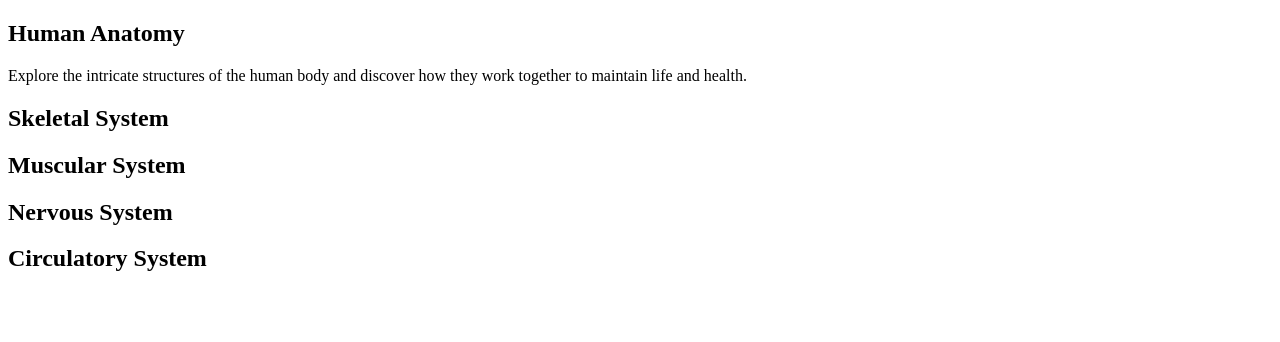
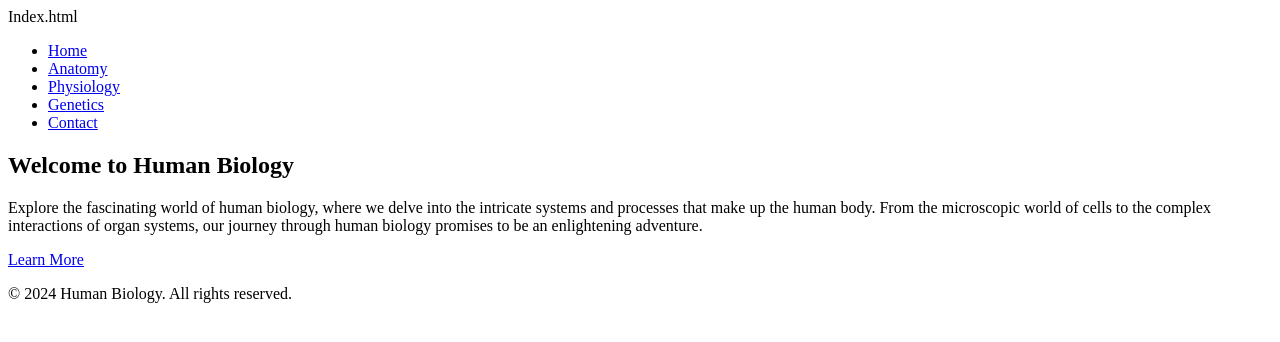
Before and after one commit to Gadaolana/gada-olana-website, a plain HTML site: page index.html in a window 1280 px wide. Drawn offline with Linux system fonts and the light colour scheme.

Commit message:
forgot to fix somthing

```diff
--- a/index.html
+++ b/index.html
@@ -1,38 +1,40 @@
+Index.html
 <!DOCTYPE html>
 <html lang="en">
 <head>
-    <!-- ... existing head content ... -->
+    <meta charset="UTF-8">
+    <meta name="viewport" content="width=device-width, initial-scale=1.0">
+    <title>Human Biology</title>
+    <link rel="stylesheet" href="styles.css">
+    <link href="https://fonts.googleapis.com/css2?family=Playfair+Display:wght@400;700&family=Montserrat:wght@300;400;700&display=swap" rel="stylesheet">
 </head>
 <body>
-    <!-- ... existing design elements and header ... -->
+    <div class="design-element"></div>
+    <div class="design-element"></div>
+    <div class="design-element"></div>
+
+    <header>
+        <nav>
+            <ul>
+                <li><a href="index.html" class="animated-button">Home</a></li>
+                <li><a href="anatomy.html" class="animated-button">Anatomy</a></li>
+                <li><a href="physiology.html" class="animated-button">Physiology</a></li>
+                <li><a href="genetics.html" class="animated-button">Genetics</a></li>
+                <li><a href="contact.html" class="animated-button">Contact</a></li>
+            </ul>
+        </nav>
+    </header>
 
     <main>
-        <section id="overview">
-            <h1 class="new_title">Human Anatomy</h1>
-            <p>Explore the intricate structures of the human body and discover how they work together to maintain life and health.</p>
-        </section>
-
-        <section id="skeletal">
-            <h2 class="new_title">Skeletal System</h2>
-            <!-- ... existing content ... -->
-        </section>
-
-        <section id="muscular">
-            <h2 class="new_title">Muscular System</h2>
-            <!-- ... existing content ... -->
-        </section>
-
-        <section id="nervous">
-            <h2 class="new_title">Nervous System</h2>
-            <!-- ... existing content ... -->
-        </section>
-
-        <section id="circulatory">
-            <h2 class="new_title">Circulatory System</h2>
-            <!-- ... existing content ... -->
+        <section id="home">
+            <h1>Welcome to Human Biology</h1>
+            <p>Explore the fascinating world of human biology, where we delve into the intricate systems and processes that make up the human body. From the microscopic world of cells to the complex interactions of organ systems, our journey through human biology promises to be an enlightening adventure.</p>
+            <a href="#" class="animated-button pulse">Learn More</a>
         </section>
     </main>
 
-    <!-- ... existing footer ... -->
+    <footer>
+        <p>&copy; 2024 Human Biology. All rights reserved.</p>
+    </footer>
 </body>
 </html>
```
